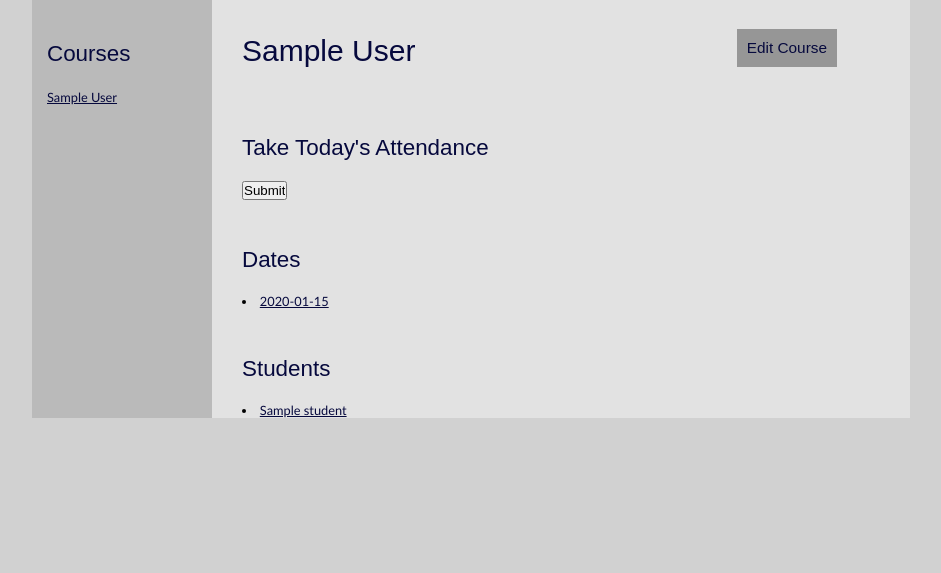
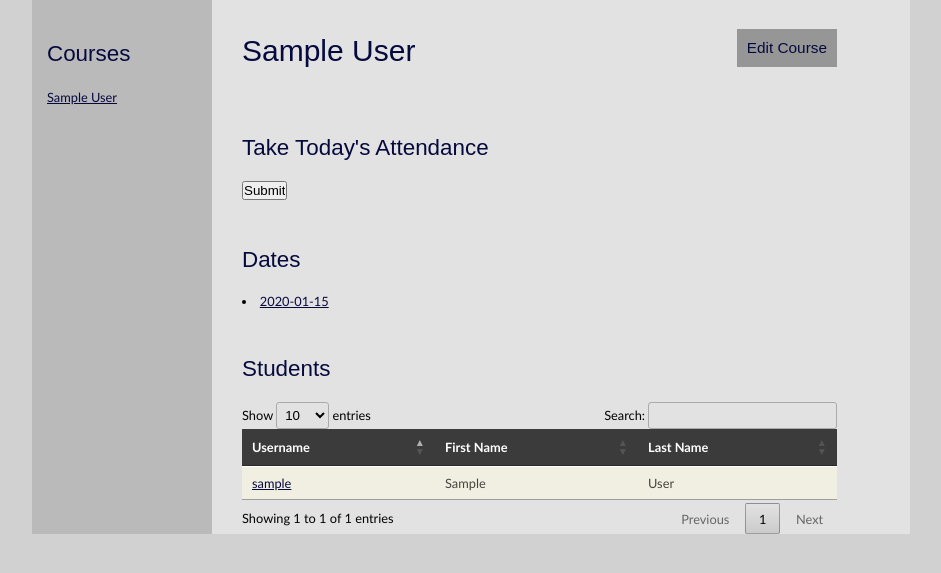
Before and after one commit to Joey-Costa3/Checkin, a Django app: template attendance/templates/attendance/course.html in a window 1280 px wide. Shown: the part 203-776 px from the top of the page, without its empty margins (169-1110 px from the left). Run offline with Django 3.2, Linux system fonts and the light colour scheme; tables that the repository leaves empty hold one stand-in row (values such as "Sample post"); the template is opened without the code that fills it: values that come from a table or form of the project are taken from there, most other values are stand-ins (such as "Sample title", 1, 10 or a date in 2020); some libraries are stand-ins or nearby versions.

Commit message:
Added sorting and filtering to the students list in both course home and attendance. (attendance is when viewing a single days attendance records.

```diff
--- a/attendance/templates/attendance/course.html
+++ b/attendance/templates/attendance/course.html
@@ -3,7 +3,17 @@
 {% block content %}
 <a href="{% url 'editCourseURL' course.name %}"><h4 id="editCourse">Edit Course</h4></a>
 <h1 style="font-size: 30px;">{{ course.display_name }}</h1>
+<script src="//ajax.googleapis.com/ajax/libs/jquery/1.11.0/jquery.min.js"></script>
+<link rel="stylesheet" type="text/css" href="https://cdn.datatables.net/v/dt/dt-1.10.16/datatables.min.css"/>
 
+<script type="text/javascript" src="https://cdn.datatables.net/v/dt/dt-1.10.16/datatables.min.js"></script>
+
+<script>
+
+$(document).ready( function () {
+    $('#students').DataTable();
+} );
+</script>
 </br></br><h2>Take Today's Attendance</h2>
 {% include "attendance/form.html" with form=form %}
 
@@ -14,7 +24,22 @@
 {% endfor %}
 
 </br></br><h2>Students</h2>
-{% for s in students %}
-	<li><a href="{% url 'courseStudentAttendanceURL' course.name s %}">{{ s }}</a></li>
+<table class="table table-bordered" id="students">
+<thead>
+<tr>
+<th>Username</th>
+<th>First Name</th>
+<th>Last Name</th>
+</tr>
+</thead>
+<tbody>
+{% for s in students  %}
+	<tr>
+	<td><a href="{% url 'courseStudentAttendanceURL' course.name s.username %}">{{ s.username }}</a></td>
+	<td>{{ s.first_name }} </td>
+	<td>{{ s.last_name }} </td>
+	</tr>
 {% endfor %}
+</tbody>
+</table>
 {% endblock %}
```
Also changed, not shown: attendance/templates/attendance/attendance.html (+35 -0 lines), attendance/views.py (+4 -3 lines).
